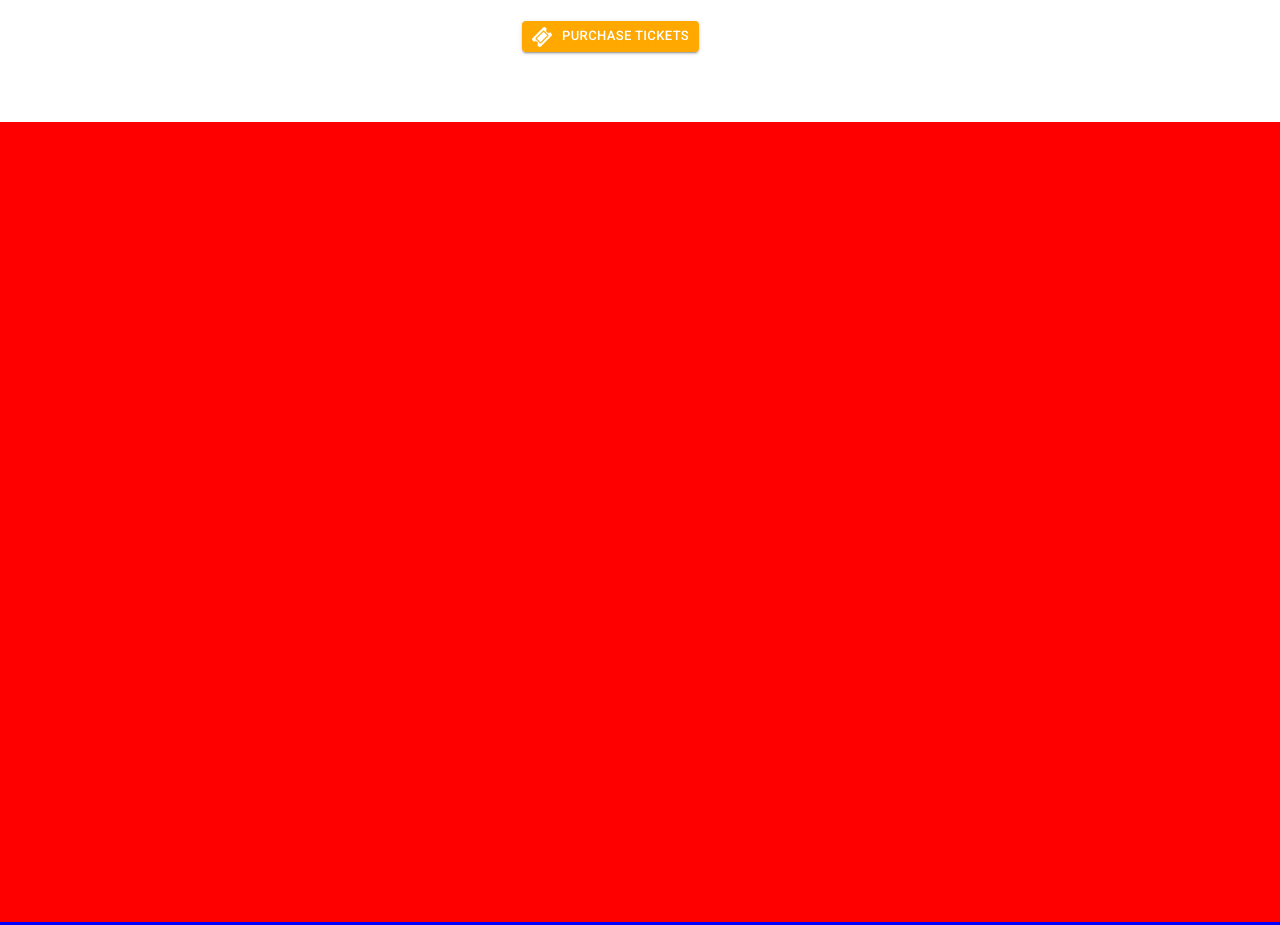
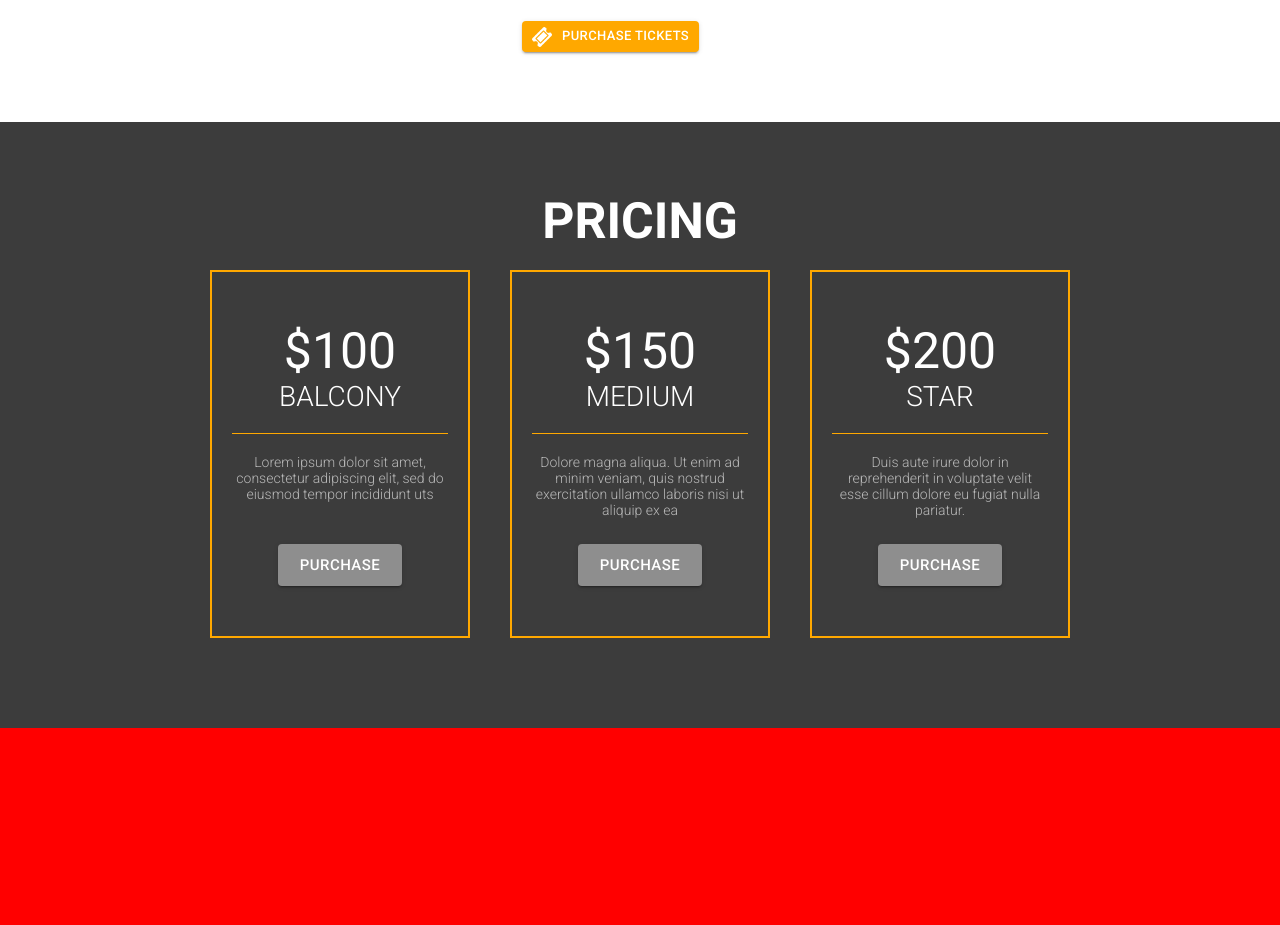
Before and after one commit to ferlobo1985/Udmy-Fullstack-practice-project-one-the_venue, a React (Create React App) app: page / in a window 1280 px wide. Shown: the part 2046-2971 px from the top of the page. Built offline with nearby package versions, Linux system fonts and the light colour scheme.

Commit message:
The pricing component

```diff
--- a/src/App.js
+++ b/src/App.js
@@ -7,6 +7,7 @@
 import Featured from './components/featured';
 import VenueNfo from './components/venueNfo';
 import Highlights from './components/highlights'
+import Pricing from './components/pricing';
 
 const App = () => {
   return (
@@ -25,6 +26,10 @@
         <Highlights/>
       </>
 
+      <>
+        <Pricing/>
+      </>
+
       <div style={{backgroundColor:'red',height:'800px'}}></div>
       <div style={{backgroundColor:'blue',height:'800px'}}></div>
       <div style={{backgroundColor:'green',height:'800px'}}></div>
--- /dev/null
+++ b/src/components/pricing/index.js
@@ -0,0 +1,57 @@
+import React from 'react';
+import MyButton from '../utils/MyButton';
+import {Zoom} from 'react-awesome-reveal';
+
+const Princing = () => {
+    const priceState = {
+        prices:[100,150,200],
+        position:['Balcony','Medium','Star'],
+        desc:[
+            'Lorem ipsum dolor sit amet, consectetur adipiscing elit, sed do eiusmod tempor incididunt uts',
+            'Dolore magna aliqua. Ut enim ad minim veniam, quis nostrud exercitation ullamco laboris nisi ut aliquip ex ea',
+            'Duis aute irure dolor in reprehenderit in voluptate velit esse cillum dolore eu fugiat nulla pariatur.'
+        ],
+        linkto:['http://sales.b','http://sales/m','http://sales.s'],
+        delay:[500,0,500]
+    }
+
+    const showBoxes = () => (
+        priceState.prices.map((box,index)=>(
+            <Zoom key={index} className="pricing_item" delay={priceState.delay[index]}>
+                <div className="pricing_inner_wrapper">
+                    <div className="pricing_title">
+                        <span>${priceState.prices[index]}</span>
+                        <span>{priceState.position[index]}</span>
+                    </div>
+                    <div className="pricing_description">
+                        {priceState.desc[index]}
+                    </div>
+                    <div className="pricing_buttons">
+                        <MyButton
+                            text="Purchase"
+                            style={{
+                                color:'#ffffff'
+                            }}
+                            link={priceState.linkto[index]}
+                        />
+                    </div>
+                </div>
+            </Zoom>
+        ))
+    )
+
+
+    return(
+        <div className="bck_black">
+            <div className="center_wrapper pricing_section">
+                <h2>Pricing</h2>
+
+                <div className="pricing_wrapper">
+                    { showBoxes() }
+                </div>
+            </div>
+        </div>
+    )
+}
+
+export default Princing;
```
